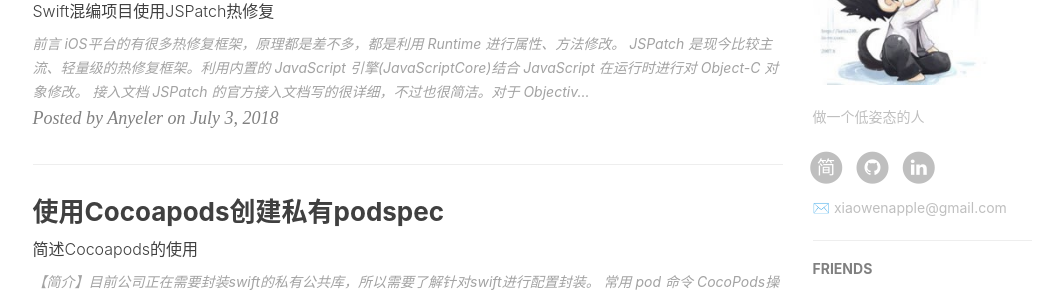
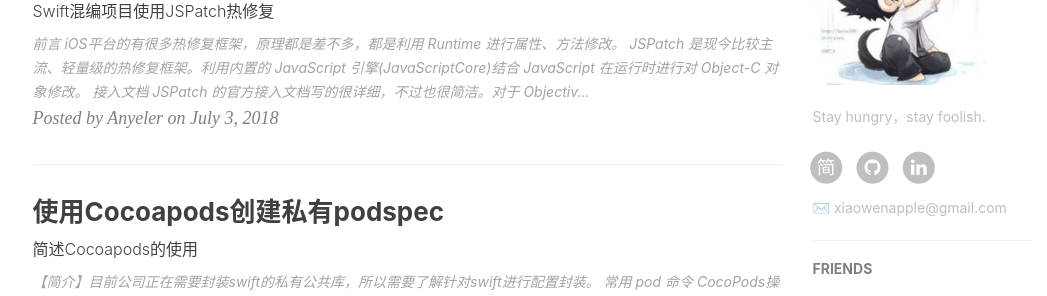
Before and after one commit to Anyeler/anyeler.github.io, a Jekyll site: the page built from index.html, in a window 1280 px wide and 900 px high, scrolled down 596 px. Shown: the part 152-448 px from the top of the window, without its empty margins (135-1182 px from the left). Built offline with Jekyll 4.4.1, drawn with Linux system fonts in a browser that asks for light colours; nearby versions of some CDN libraries; the list of posts is cut into pages by our own code; comment, search, counter and statistics services are not loaded.

Commit message:
修改座右铭

```diff
--- a/_config.yml
+++ b/_config.yml
@@ -11,7 +11,7 @@
 
 # Sidebar settings
 sidebar: true                           # whether or not using Sidebar.
-sidebar-about-description: "做一个低姿态的人"
+sidebar-about-description: "Stay hungry，stay foolish."
 sidebar-avatar: /img/avatar_logo_me.jpg      # use absolute URL, seeing it's used in both `/` and `/about/`
 
 
```
